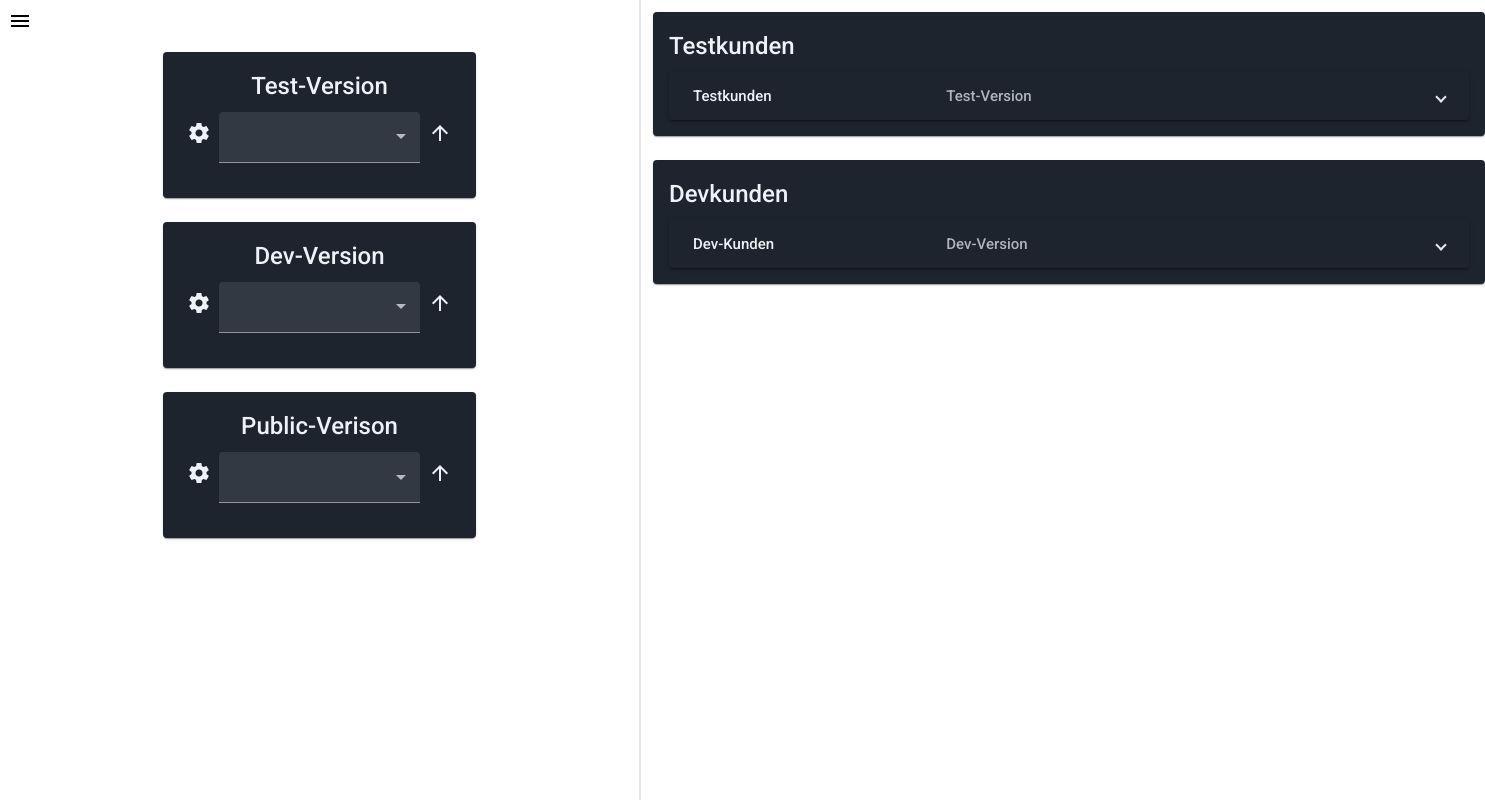
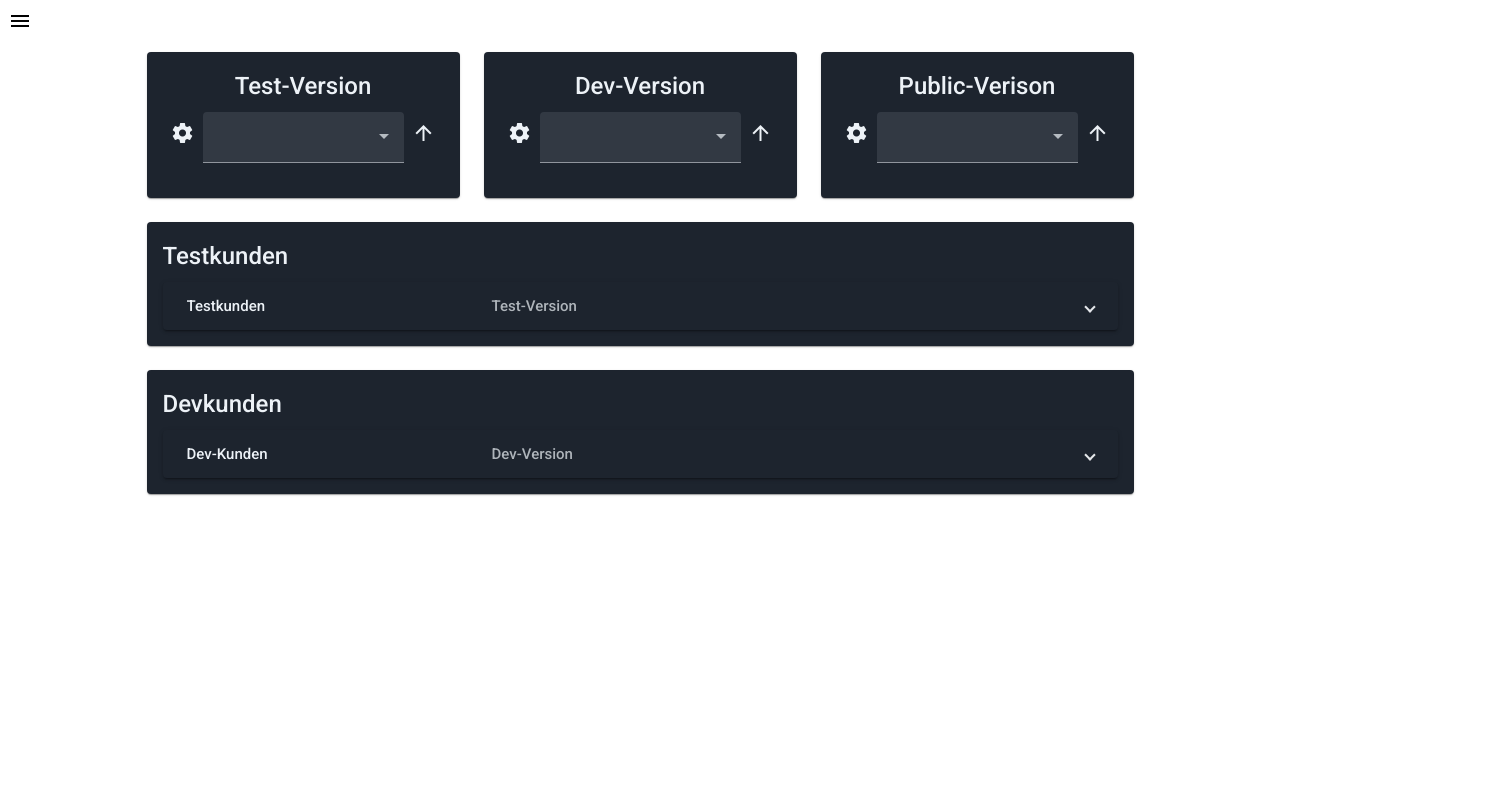
Before and after one commit to HereIsNils/PHPTool, an Angular app in the folder PHP-Tool/: page / in a window 1280 px wide. Shown: the whole page, 1485 px wide, since content can reach past the window. Built offline with nearby package versions, Linux system fonts and the light colour scheme.

Commit message:
feat: new allignment in main view

```diff
--- a/PHP-Tool/src/app/feature/php-tool/acc-management-view/devuser-table/devuser-table.component.html
+++ b/PHP-Tool/src/app/feature/php-tool/acc-management-view/devuser-table/devuser-table.component.html
@@ -1,5 +1,5 @@
 <!--Panel for "Dev Kunde"-->
-<mat-expansion-panel class="min-w-[800px]">
+<mat-expansion-panel class="min-w-[955px]">
 
     <!--Header stuff/visible when collapsed.-->
     <mat-expansion-panel-header>
--- a/PHP-Tool/src/app/feature/php-tool/acc-management-view/testuser-table/testuser-table.component.html
+++ b/PHP-Tool/src/app/feature/php-tool/acc-management-view/testuser-table/testuser-table.component.html
@@ -1,6 +1,6 @@
 
   <!--Panel for "Testkunden"-->
-  <mat-expansion-panel class="min-w-[800px]">
+  <mat-expansion-panel class="min-w-[955px]">
 
     <!--Header stuff/visible when collapsed.-->
     <mat-expansion-panel-header>
--- a/PHP-Tool/src/app/feature/php-tool/php-tool.component.html
+++ b/PHP-Tool/src/app/feature/php-tool/php-tool.component.html
@@ -1,9 +1,19 @@
-<div class="flex flex-row">
+<div class="flex flex-col w-full">
+
+  <div class="">
+    <button mat-icon-button [matMenuTriggerFor]="menu">
+      <mat-icon>menu</mat-icon>
+    </button>
+    <mat-menu #menu="matMenu">
+      <button mat-menu-item (click)="openDialog()">Log in</button>
+    </mat-menu>
+  </div>
+
     <ng-container>
-        <app-update-management-view class="w-1/2 border-r h-screen"></app-update-management-view>
+        <app-update-management-view class="self-center items-center"></app-update-management-view>
     </ng-container>
 
     <ng-container>
-        <app-acc-management-view class="w-1/2 border-l h-screen"></app-acc-management-view>
+        <app-acc-management-view class="self-center items-center"></app-acc-management-view>
     </ng-container>
 </div>
--- a/PHP-Tool/src/app/feature/php-tool/php-tool.component.ts
+++ b/PHP-Tool/src/app/feature/php-tool/php-tool.component.ts
@@ -1,7 +1,9 @@
 import { Component, OnInit, OnDestroy } from '@angular/core';
+import { MatDialog } from '@angular/material/dialog';
 import { Subscription } from 'rxjs';
-import { SingleDevUser, SingleTestUser } from 'src/app/core/models/php-tool';
+import { SingleDevUser, SingleTestUser, SingleUserProps } from 'src/app/core/models/php-tool';
 import { PhpToolService } from 'src/app/core/services/php-tool.service';
+import { DialogLoginComponent } from './Dialogs/dialog-login/dialog-login.component';
 
 @Component({
   selector: 'app-php-tool',
@@ -14,8 +16,24 @@ export class PhpToolComponent implements OnInit {
   testUsers?: SingleTestUser[];
   private userDataChangeSubscription: Subscription;
 
-  constructor(private phpToolService: PhpToolService) {
+
+  constructor(private phpToolService: PhpToolService, public dialog: MatDialog) {
     this.userDataChangeSubscription = phpToolService.onUserDataChange().subscribe(() => this.refreshData())
+  }
+
+  openDialog(): void {
+    const dialogRef = this.dialog.open<
+      DialogLoginComponent,
+      SingleUserProps | undefined,
+      SingleUserProps | undefined
+    >(DialogLoginComponent, {
+      data: undefined,
+    });
+
+    dialogRef.afterClosed().subscribe((result) => {
+      if (result === undefined) return;
+      this.phpToolService.addUser(result);
+    });
   }
 
   ngOnInit(): void {
--- a/PHP-Tool/src/app/feature/php-tool/update-management-view/update-management-view.component.html
+++ b/PHP-Tool/src/app/feature/php-tool/update-management-view/update-management-view.component.html
@@ -1,13 +1,4 @@
-<div class="flex flex-col h-[100%]">
-
-  <div>
-    <button mat-icon-button [matMenuTriggerFor]="menu">
-      <mat-icon>menu</mat-icon>
-    </button>
-    <mat-menu #menu="matMenu">
-      <button mat-menu-item (click)="openDialog()">Log in</button>
-    </mat-menu>
-  </div>
+<div class="flex flex-col h-full">
 
   <div class="container">
   <mat-card class="card-hover">
--- a/PHP-Tool/src/app/feature/php-tool/update-management-view/update-management-view.component.scss
+++ b/PHP-Tool/src/app/feature/php-tool/update-management-view/update-management-view.component.scss
@@ -5,7 +5,7 @@
     flex-wrap: wrap;
     align-items: center;
     justify-content: center;
-    flex-direction: column;
+    flex-direction: row;
   }
 
 .card-hover {
--- a/PHP-Tool/src/app/feature/php-tool/update-management-view/update-management-view.component.ts
+++ b/PHP-Tool/src/app/feature/php-tool/update-management-view/update-management-view.component.ts
@@ -17,21 +17,6 @@ export class UpdateManagementViewComponent implements OnInit {
     private phpToolService: PhpToolService,
     public dialog: MatDialog
   ) {}
-
-  openDialog(): void {
-    const dialogRef = this.dialog.open<
-      DialogLoginComponent,
-      SingleUserProps | undefined,
-      SingleUserProps | undefined
-    >(DialogLoginComponent, {
-      data: undefined,
-    });
-
-    dialogRef.afterClosed().subscribe((result) => {
-      if (result === undefined) return;
-      this.phpToolService.addUser(result);
-    });
-  }
 
   openSettingsDialog(flag: string): void {
     const dialogRef = this.dialog.open<DialogSettingsComponent>(DialogSettingsComponent, {data: undefined});
```
Also changed, not shown: PHP-Tool/src/app/feature/php-tool/acc-management-view/acc-management-view.component.scss (line endings or trailing spaces).
